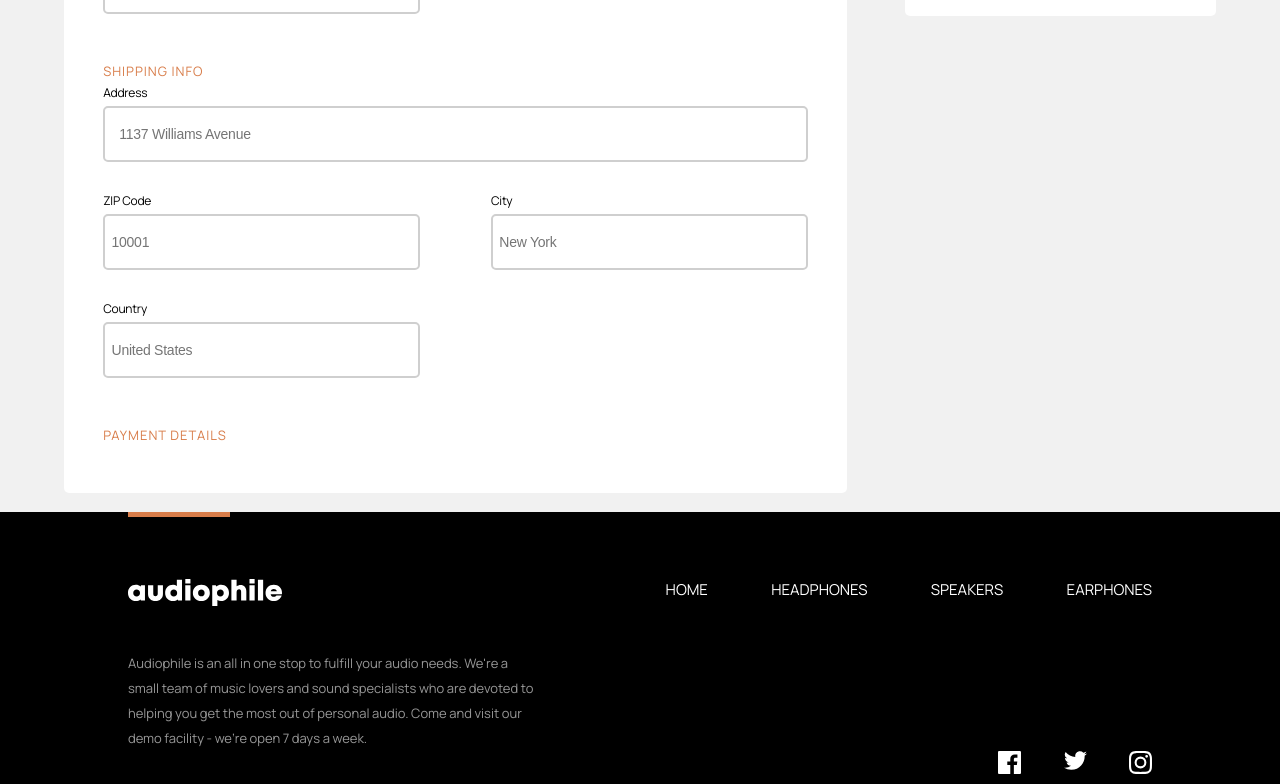
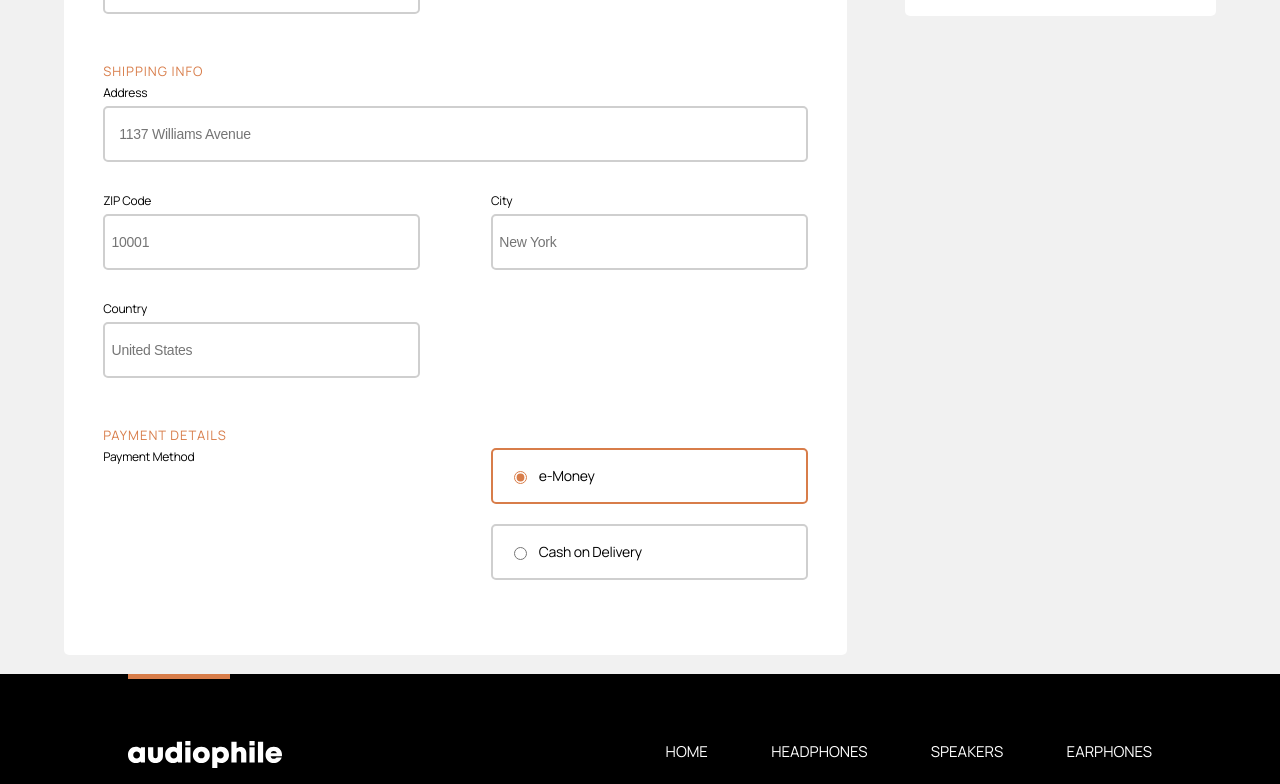
Before and after one commit to Larkuo/audiophile-app, a React (Vite) app: page /checkout in a window 1280 px wide. Shown: the part 433-1217 px from the top of the page. Built offline with nearby package versions, Linux system fonts and the light colour scheme.

Commit message:
added part of payment details input to checkout form

```diff
--- a/src/components/CheckoutFormSection/CheckoutFormSection.tsx
+++ b/src/components/CheckoutFormSection/CheckoutFormSection.tsx
@@ -1,4 +1,4 @@
-import { TextInput } from "..";
+import { RadioButtonGroup, TextInput } from "..";
 import { useScreenDimensions } from "../../hooks/useScreenDimensions";
 import { styles } from "./CheckoutFormSection.styles";
 
@@ -17,7 +17,7 @@ export interface CheckoutFormSectionProps{
     inputRows: FormInputProps[][];
 }
 export function CheckoutFormSection({
-    // name,
+    name,
     title,
     inputRows,
 }:CheckoutFormSectionProps) {
@@ -32,7 +32,7 @@ export function CheckoutFormSection({
                 className="section-input-container"
                 style={styles(screenDimensions).sectionInputContainer}
             >
-                {inputRows.map((inputRow, index) =>
+                {inputRows.map((inputRow, index) => (name === 'billing' || name === 'shipping') ? (
                     <div
                         className="section-input-row"
                         style={styles(screenDimensions).sectionInputRow}
@@ -49,6 +49,16 @@ export function CheckoutFormSection({
                                 />
                         )}
                     </div>
+                ) : (
+                    <RadioButtonGroup
+                        key={index}
+                        width={inputRow[0].width}
+                        inititalValue={'e-money'}
+                        groupLabel={inputRow[0].label}
+                        radioOptions={inputRow[0].radioOptions}
+                        onChangeValue={inputRow[0].onChangeInput}
+                    />
+                )
                 )}
             </div>
         </div>
--- /dev/null
+++ b/src/components/RadioButton/RadioButton.styles.ts
@@ -0,0 +1,23 @@
+import { colors } from "../../theme/Theme";
+
+export const styles = {
+    radioButtonContainer:{
+        width: '100%',
+        borderRadius: '5px',
+        height: '56px',
+        boxSizing: 'border-box' as any,
+        color: colors.black,
+        display: 'flex',
+        flexDirection: 'row' as any,
+        justifyContent: 'flex-start',
+        alignItems: 'center',
+        marginBottom: '20px',
+        paddingLeft: '5%',
+    },
+    radioButtonLabel: {
+        fontSize: '14px',
+        letterSpacing: '-0.25px',
+        fontWeight: 'bold',
+        marginLeft: '3%',
+    },
+};
--- /dev/null
+++ b/src/components/RadioButton/RadioButton.tsx
@@ -0,0 +1,51 @@
+import { useHover } from "../../hooks/useHover";
+import { colors } from "../../theme/Theme";
+import { styles } from "./RadioButton.styles";
+
+interface RadioButtonProps{
+    checked: boolean;
+    label: string;
+    value: string;
+    onChangeValue?: (value: string) => void;
+}
+
+export function RadioButton({
+    checked,
+    label,
+    value,
+    onChangeValue,
+}:RadioButtonProps){
+    const {
+        hover,
+        setHoverTrue,
+        setHoverFalse
+    } = useHover();
+
+    const borderColor = checked || hover? colors.primary : colors.checkoutBackground;
+
+    return(
+        <label
+            className="radio-button-container"
+            onMouseEnter={setHoverTrue}
+            onMouseLeave={setHoverFalse}
+            style={{
+                ...styles.radioButtonContainer,
+                border: `2px solid ${borderColor}`,
+            }}
+        >
+            <input
+                type="radio"
+                value={value}
+                className="radio-button"
+                checked={checked}
+                onChange={(event) => {
+                    onChangeValue && onChangeValue(event.target.value);
+                }}
+                style={{
+                    accentColor: checked? colors.primary : colors.checkoutBackground,
+                }}
+            />
+            <span className="radio-button-label" style={styles.radioButtonLabel}>{label}</span>
+        </label>
+    );
+}
--- /dev/null
+++ b/src/components/RadioButtonGroup/RadioButtonGroup.styles.ts
@@ -0,0 +1,24 @@
+import { ScreenDimensionsProps } from "../../hooks/useScreenDimensions";
+import { SCREEN_LIMITS } from "../../theme/Theme";
+
+export const styles = (screenDimensions: ScreenDimensionsProps) => {return{
+    radioGroupContainer: {
+        width: '100%',
+        display: 'flex',
+        flexDirection: screenDimensions.width <= SCREEN_LIMITS.mobile? 'column' : 'row'  as any,
+        justifyContent: screenDimensions.width <= SCREEN_LIMITS.mobile? 'flex-start' : 'space-between',
+        alignItems: 'flex-start',
+        marginBottom: '20px',
+    },
+    groupLabel: {
+        fontSize: '12px',
+        letterSpacing: '-0.21px',
+        fontWeight: 'bold',
+    },
+    radioButtonGroup: {
+        display: 'flex',
+        flexDirection: 'column' as any,
+        justifyContent: 'flex-start',
+        alignItems: 'flex-start',
+    },
+}};
--- /dev/null
+++ b/src/components/RadioButtonGroup/RadioButtonGroup.tsx
@@ -0,0 +1,51 @@
+import { useState } from "react";
+import { useScreenDimensions } from "../../hooks/useScreenDimensions";
+import { styles } from "./RadioButtonGroup.styles";
+import { RadioButton } from "..";
+
+interface RadioButtonGroupProps{
+    width?: number;
+    groupLabel: string;
+    inititalValue?: string;
+    radioOptions?: {label: string, value: string}[];
+    onChangeValue?: (value: string) => void;
+}
+
+export function RadioButtonGroup({
+    width = 45,
+    groupLabel,
+    inititalValue = '',
+    radioOptions,
+    onChangeValue,
+}:RadioButtonGroupProps){
+    const [selected, setSelected] = useState(inititalValue);
+    const { screenDimensions } = useScreenDimensions();
+
+    return (
+        <div className="radio-button-group-container" style={styles(screenDimensions).radioGroupContainer}>
+            <span className="radio-group-label"  style={styles(screenDimensions).groupLabel}
+            >{groupLabel}</span>
+            {radioOptions && radioOptions.length > 0 &&
+                <div className="radio-button-group"
+                    style={{
+                        ...styles(screenDimensions).radioButtonGroup,
+                        width: `${width}%`
+                    }}
+                >
+                    {radioOptions.map((radioOption) =>
+                        <RadioButton
+                            key={radioOption.value}
+                            checked={selected === radioOption.value}
+                            label={radioOption.label}
+                            value={radioOption.value}
+                            onChangeValue={(value: string) => {
+                                onChangeValue && onChangeValue(value);
+                                setSelected(value);
+                            }}
+                        />
+                    )}
+                </div>
+            }
+        </div>
+    );
+}
--- a/src/components/TextInput/TextInput.tsx
+++ b/src/components/TextInput/TextInput.tsx
@@ -39,7 +39,7 @@ export function TextInput({
     function checkError(value: string){
         let currentError: InputErrorInterface = {} as InputErrorInterface;
 
-        if(label.toLowerCase() === 'email'){
+        if(value && label.toLowerCase() === 'email'){
             const emailRegexp = new RegExp('[a-z0-9]+@[a-z]+\.[a-z]');
             const isValid = emailRegexp.test(value);
             currentError = {
--- a/src/components/index.ts
+++ b/src/components/index.ts
@@ -19,3 +19,5 @@ export * from './CartModal/CartModal';
 export * from './CartItem/CartItem';
 export * from './CheckoutFormSection/CheckoutFormSection';
 export * from './TextInput/TextInput';
+export * from './RadioButton/RadioButton';
+export * from './RadioButtonGroup/RadioButtonGroup';
```
